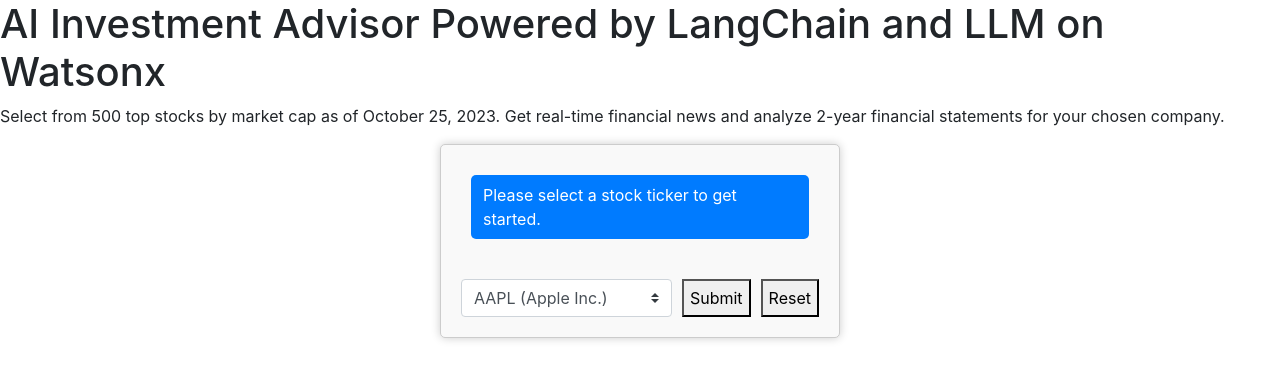
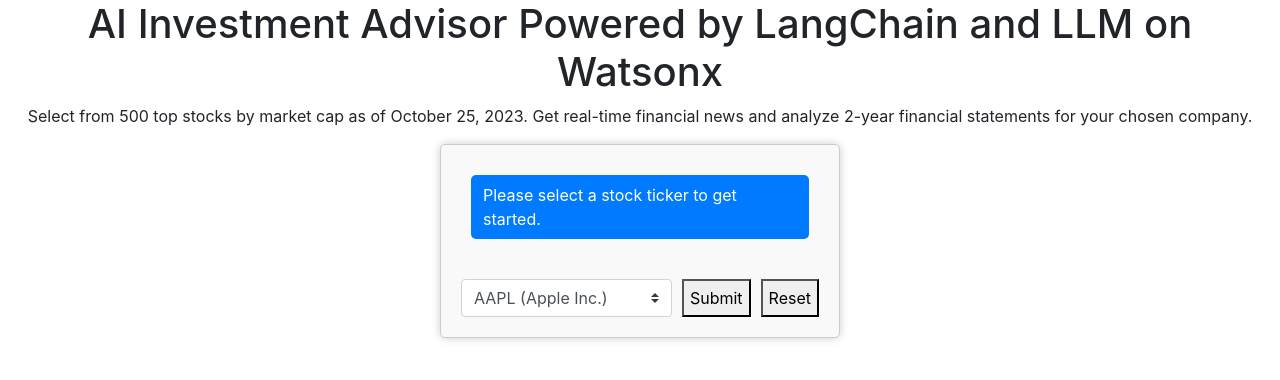
Before and after one commit to ibm-developer-skills-network/langchain-finance, a Flask app: page / in a window 1280 px wide. Shown: the top 380 px of the page. Run offline with Flask 3, Linux system fonts and the light colour scheme; some libraries are stand-ins or nearby versions.

Commit message:
Update style.css

```diff
--- a/static/style.css
+++ b/static/style.css
@@ -1,3 +1,7 @@
+.app-info {
+    text-align: center;
+}
+
 .chat-container {
     max-width: 400px;
     margin: 0 auto;
```
